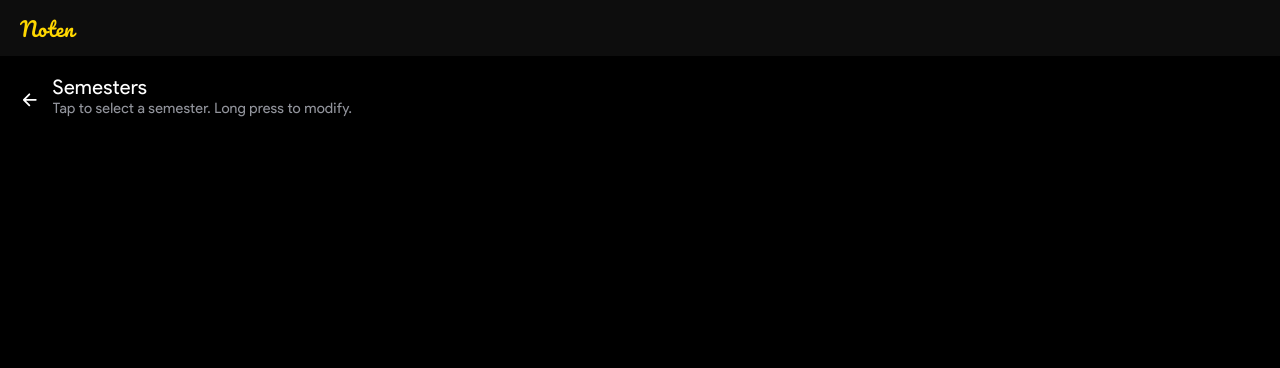
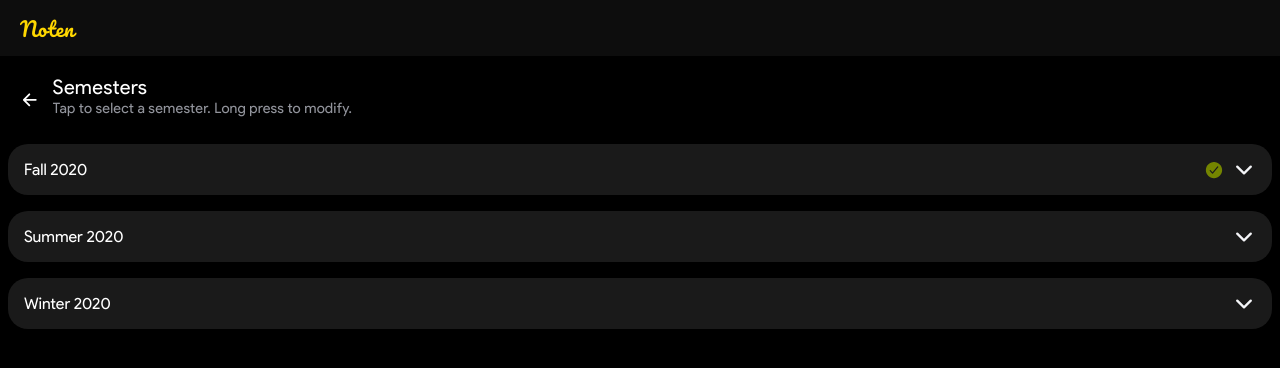
Before and after one commit to navn-r/noten, a React (Create React App) app: page /settings/configure-semesters in a window 1280 px wide. Shown: the top 368 px of the page. Built offline with nearby package versions, Linux system fonts and the light colour scheme; no server answers; sample sign-in values are in the browser's storage.

Commit message:
feat(semester-page): mock page done

```diff
--- a/src/pages/grade-scale/GradeScale.css
+++ b/src/pages/grade-scale/GradeScale.css
@@ -12,22 +12,22 @@
   grid-template-columns: repeat(3, 1fr);
 }
 
-.scale-row>div {
+.scale-row>span {
   display: flex;
   justify-content: center;
 }
 
-.scale-row div:first-child {
+.scale-row span:first-child {
   width: 50%;
   margin-right: auto;
   justify-content: flex-start;
 }
 
-.scale-row div:nth-child(2) {
+.scale-row span:nth-child(2) {
   color: var(--ion-color-success);
 }
 
-.scale-row div:last-child {
+.scale-row span:last-child {
   width: 50%;
   margin-left: auto;
   justify-content: center;
--- a/src/pages/grade-scale/GradeScale.tsx
+++ b/src/pages/grade-scale/GradeScale.tsx
@@ -49,9 +49,9 @@ export const GradeScale: React.FC = React.memo(() => {
           <div className="accordion-card scale-body">
             {scale.map((num, index) => (
               <div key={index} className="scale-row">
-                <div>{GRADE_SCALES.letter[index]}</div>
-                <div>{num.toFixed(2)}</div>
-                <div>{GRADE_SCALES.percent[index]}%</div>
+                <span>{GRADE_SCALES.letter[index]}</span>
+                <span>{num.toFixed(2)}</span>
+                <span>{GRADE_SCALES.percent[index]}%</span>
               </div>
             ))}
           </div>
--- a/src/pages/login/Login.tsx
+++ b/src/pages/login/Login.tsx
@@ -5,6 +5,8 @@ import { useHistory } from "react-router";
 import { useAuth } from "../../auth/AuthContext";
 import PageWrapper from "../../components/page-wrapper/PageWrapper";
 import "./Login.css";
+
+const LOGO_URL = process.env.PUBLIC_URL + "/assets/icon/logo.png";
 
 const Login: React.FC = () => {
   const { login } = useAuth();
@@ -21,7 +23,7 @@ const Login: React.FC = () => {
   return (
     <PageWrapper>
       <div className="inner">
-        <img id="logo" alt="logo" src={process.env.PUBLIC_URL + "/assets/icon/logo.png"} />
+        <img id="logo" alt="logo" src={LOGO_URL} />
         <IonButton mode="ios" onClick={onLogin} shape="round" color="primary">
           <IonIcon size="small" slot="start" icon={logoGoogle} />
           Sign in
--- a/src/pages/semesters/Semesters.css
+++ b/src/pages/semesters/Semesters.css
@@ -0,0 +1,37 @@
+.semester-info {
+  display: grid;
+  padding: 1rem;
+  margin-top: -0.5rem;
+  margin-bottom: 0.5rem;
+}
+
+.semester-info-row {
+  display: grid;
+  grid-template-columns: repeat(4, 1fr);
+  padding: 0 1rem;
+}
+
+.semester-info-row>span {
+  display: flex;
+  justify-content: center;
+}
+
+.semester-info-row>span:nth-child(-n+4) {
+  font-size: 0.75rem;
+  margin-bottom: 0.25rem;
+}
+
+.empty-page {
+  display: flex;
+  align-items: center;
+  justify-content: center;
+  height: 80%;
+  width: 100%;
+}
+
+.empty-page img {
+  width: 20rem;
+  height: 20rem;
+  filter: opacity(0.06) saturate(0);
+  user-select: none;
+}
--- a/src/pages/semesters/Semesters.tsx
+++ b/src/pages/semesters/Semesters.tsx
@@ -1,12 +1,65 @@
-import React from "react";
+import React, { useState } from "react";
+import AccordionItem from "../../components/accordion-item/AccordionItem";
 import PageTitle from "../../components/page-title/PageTitle";
 import PageWrapper from "../../components/page-wrapper/PageWrapper";
 import "./Semesters.css";
 
+const MOCK_SEMESTERS = [
+  {
+    id: "-M6vO_oW4hzj9B2_d-ie",
+    name: "Fall 2020",
+    average: 85,
+    grade: 'A+',
+    gpa: 4.0,
+    numCourses: 1
+  },
+  {
+    id: "-M70HLw6GQAkUS913_zX",
+    name: "Summer 2020",
+    average: 75,
+    grade: 'B',
+    gpa: 3.0,
+    numCourses: 4
+  },
+  {
+    id: "-M71HLw6GQAkUS924_zV",
+    name: "Winter 2020",
+    average: 65,
+    grade: 'C-',
+    gpa: 2.0,
+    numCourses: 3
+  }
+]
+
+const LOGO_URL = process.env.PUBLIC_URL + "/assets/icon/logo-circle.png";
+
 const Semesters: React.FC = () => {
+  const [current, setCurrent] = useState("-M6vO_oW4hzj9B2_d-ie");
+
+  /**
+   * TODO: Setup after db
+   */
+  const setSemester = (id: string) => setCurrent(id);
+  const editSemester = (id: string) => console.log(`EDITING: ${id}`);
+  const numSemesters = 3;
+
   return (
     <PageWrapper>
-        <PageTitle title="Semesters" subtitle="Tap to select a semester. Long press to modify." showBack={true}/>
+        <PageTitle title="Semesters" subtitle={numSemesters ? "Tap to select a semester. Long press to modify." : "You currently have no semesters."} showBack={true}/>
+        {!!numSemesters ? MOCK_SEMESTERS.map(({id, name: title, average, grade, gpa, numCourses}, index) => (
+          <AccordionItem key={id} title={title} onPress={setSemester.bind(null, id)} onLongPress={editSemester.bind(null, id)} isCurrent={current === id}>
+              <div className="accordion-card semester-info">
+                <div className="semester-info-row">
+                  <span>Grade:</span> <span>Average:</span> <span>GPA:</span> <span>Courses:</span>
+                  <span>{grade}</span> <span>{average.toFixed(2)}%</span> <span>{gpa.toFixed(2)}</span> <span>{numCourses}</span>
+                </div>
+              </div>
+          </AccordionItem>
+        )) : (
+          <div className="empty-page">
+            <img src={LOGO_URL} alt=""/>
+          </div>
+        )}
     </PageWrapper>
   );
 };
```
Also changed, not shown: public/assets/icon/icon.png (deleted).
